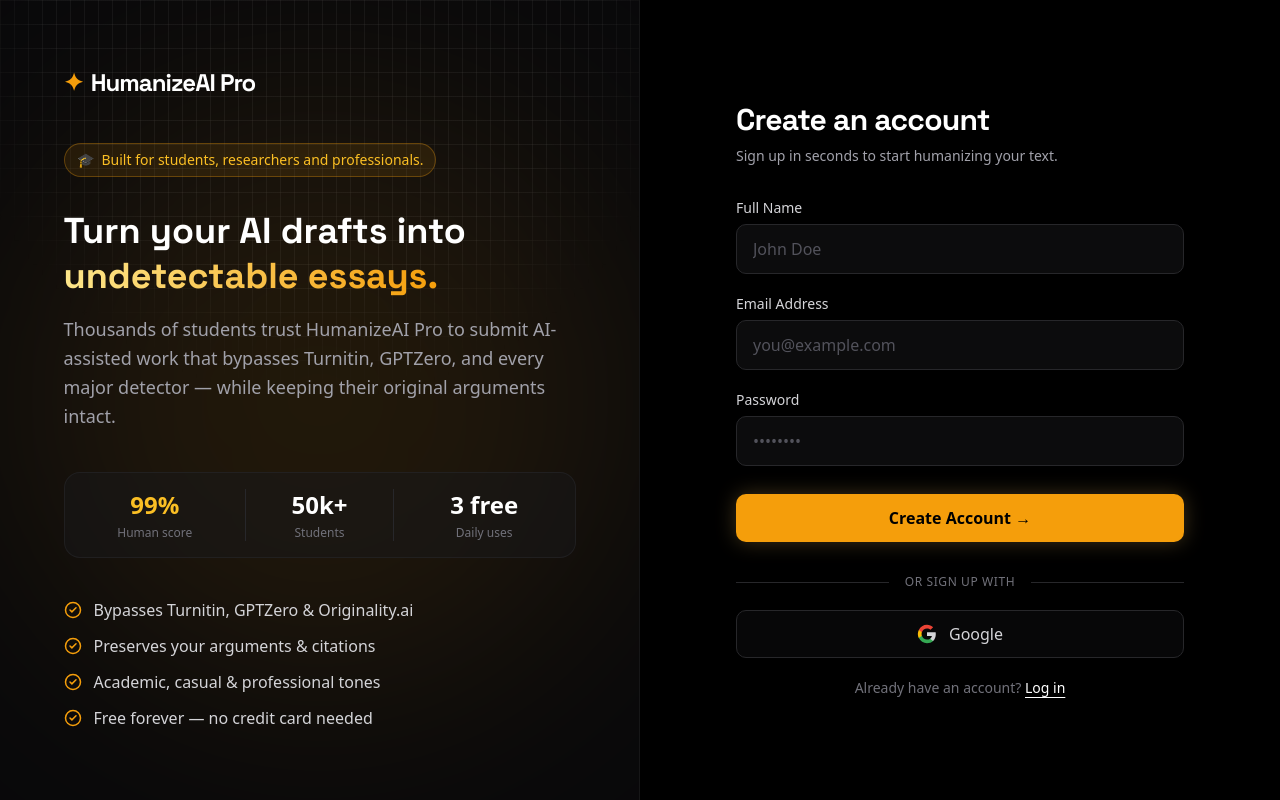
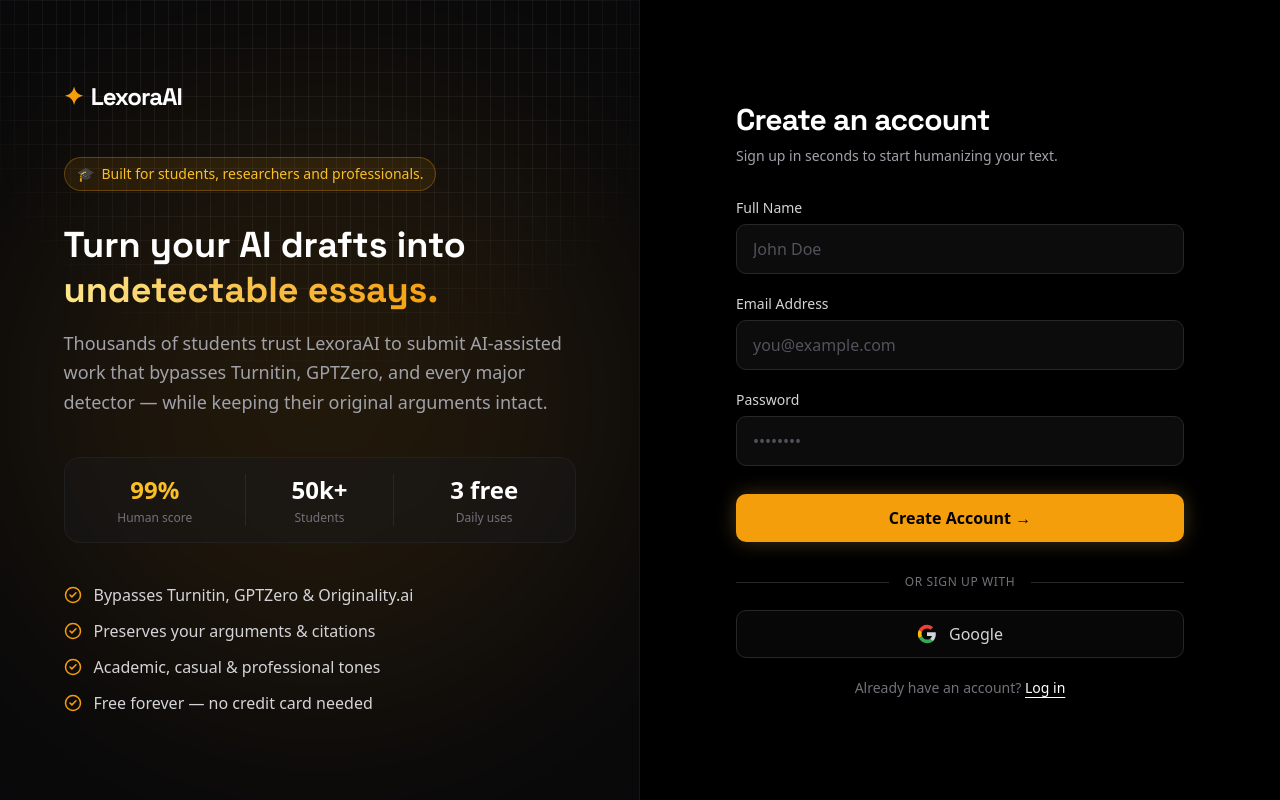
Before and after one commit to EmirhanCitgez/AI-Humanizer, a Next.js app in the folder humanize-pro/: page /auth/signup in a window 1280 px wide. Built offline with nearby package versions, Linux system fonts and the light colour scheme.

Commit message:
fix: build error Space Grotesk weight, rebrand all instances to LexoraAI

```diff
--- a/humanize-pro/src/app/app/layout.tsx
+++ b/humanize-pro/src/app/app/layout.tsx
@@ -26,7 +26,7 @@ export default async function AppLayout({ children }: { children: React.ReactNod
       <aside className="w-64 border-r border-zinc-800 flex flex-col bg-[#0A0A0B]">
         <div className="p-6">
           <Link href="/app/humanize" className="text-2xl font-logo flex items-center gap-2">
-            <span className="text-amber-500">✦</span> HumanizeAI
+            <span className="text-amber-500">✦</span> LexoraAI
           </Link>
         </div>
 
--- a/humanize-pro/src/app/app/settings/page.tsx
+++ b/humanize-pro/src/app/app/settings/page.tsx
@@ -358,7 +358,7 @@ export default async function SettingsPage({ searchParams }: { searchParams: { t
                       <Key size={20} className="text-amber-500" />
                       Developer API Keys
                     </h2>
-                    <p className="text-zinc-400 text-sm">Use these keys to authenticate API requests to the HumanizeAI Pro engine.</p>
+                    <p className="text-zinc-400 text-sm">Use these keys to authenticate API requests to the LexoraAI engine.</p>
                   </div>
                   <button className="bg-white text-black px-4 py-2 rounded-lg font-medium hover:bg-zinc-200 transition-colors flex items-center gap-2 text-sm shadow-sm">
                     <CheckCircle2 size={16} /> Create New Key
--- a/humanize-pro/src/app/auth/login/page.tsx
+++ b/humanize-pro/src/app/auth/login/page.tsx
@@ -17,7 +17,7 @@ export default function LoginPage({
 
         <div className="relative z-10 max-w-lg">
           <Link href="/" className="flex items-center gap-2 text-2xl font-logo mb-12 hover:opacity-80 transition-opacity">
-            <span className="text-amber-500">✦</span> HumanizeAI Pro
+            <span className="text-amber-500">✦</span> LexoraAI
           </Link>
 
           <div className="space-y-6">
--- a/humanize-pro/src/app/auth/reset-password/page.tsx
+++ b/humanize-pro/src/app/auth/reset-password/page.tsx
@@ -17,7 +17,7 @@ export default function ResetPasswordPage({
 
         <div className="relative z-10 max-w-lg">
           <div className="flex items-center gap-2 text-2xl font-logo mb-12">
-            <span className="text-amber-500">✦</span> HumanizeAI Pro
+            <span className="text-amber-500">✦</span> LexoraAI
           </div>
 
           <div className="space-y-6">
--- a/humanize-pro/src/app/auth/signup/page.tsx
+++ b/humanize-pro/src/app/auth/signup/page.tsx
@@ -18,7 +18,7 @@ export default function SignupPage({
         <div className="relative z-10 max-w-md w-full mx-auto px-6 text-center">
           {/* Logo */}
           <Link href="/" className="inline-flex items-center gap-2 text-xl font-logo mb-12 hover:opacity-80 transition-opacity">
-            <span className="text-amber-500">✦</span> HumanizeAI Pro
+            <span className="text-amber-500">✦</span> LexoraAI
           </Link>
 
           {/* Icon */}
@@ -40,7 +40,7 @@ export default function SignupPage({
           <div className="bg-zinc-900/60 border border-zinc-800 rounded-2xl p-6 mb-8 text-left space-y-4">
             {[
               { icon: '1', text: 'Open your email inbox' },
-              { icon: '2', text: 'Find the email from HumanizeAI Pro' },
+              { icon: '2', text: 'Find the email from LexoraAI' },
               { icon: '3', text: 'Click the confirmation link' },
             ].map((step) => (
               <div key={step.icon} className="flex items-center gap-4">
@@ -81,7 +81,7 @@ export default function SignupPage({
 
         <div className="relative z-10 max-w-lg">
           <Link href="/" className="flex items-center gap-2 text-2xl font-logo mb-12 hover:opacity-80 transition-opacity">
-            <span className="text-amber-500">✦</span> HumanizeAI Pro
+            <span className="text-amber-500">✦</span> LexoraAI
           </Link>
 
           {/* Student badge */}
@@ -95,7 +95,7 @@ export default function SignupPage({
               <span className="text-transparent bg-clip-text bg-gradient-to-r from-amber-200 to-amber-500">undetectable essays.</span>
             </h2>
             <p className="text-lg text-zinc-400 leading-relaxed">
-              Thousands of students trust HumanizeAI Pro to submit AI-assisted work that bypasses Turnitin, GPTZero, and every major detector — while keeping their original arguments intact.
+              Thousands of students trust LexoraAI to submit AI-assisted work that bypasses Turnitin, GPTZero, and every major detector — while keeping their original arguments intact.
             </p>
           </div>
 
--- a/humanize-pro/src/app/auth/update-password/page.tsx
+++ b/humanize-pro/src/app/auth/update-password/page.tsx
@@ -16,7 +16,7 @@ export default function UpdatePasswordPage({
 
         <div className="relative z-10 max-w-lg">
           <div className="flex items-center gap-2 text-2xl font-logo mb-12">
-            <span className="text-amber-500">✦</span> HumanizeAI Pro
+            <span className="text-amber-500">✦</span> LexoraAI
           </div>
 
           <div className="space-y-6">
--- a/humanize-pro/src/app/globals.css
+++ b/humanize-pro/src/app/globals.css
@@ -9,7 +9,7 @@
   }
   .font-logo {
     font-family: var(--font-logo), sans-serif;
-    font-weight: 800;
+    font-weight: 700;
     letter-spacing: -0.04em;
     line-height: 1;
   }
--- a/humanize-pro/src/app/layout.tsx
+++ b/humanize-pro/src/app/layout.tsx
@@ -9,7 +9,7 @@ const inter = Inter({ subsets: ['latin'], variable: '--font-sans' });
 const spaceGrotesk = Space_Grotesk({
   subsets: ['latin'],
   variable: '--font-logo',
-  weight: ['700', '800'],
+  weight: ['600', '700'],
 });
 
 const geistSans = localFont({
@@ -24,7 +24,7 @@ const geistMono = localFont({
 });
 
 export const metadata: Metadata = {
-  title: "HumanizeAI Pro",
+  title: "LexoraAI",
   description: "Turn AI Text Into Human Writing.",
 };
 
--- a/humanize-pro/src/app/page.tsx
+++ b/humanize-pro/src/app/page.tsx
@@ -18,7 +18,7 @@ export default function LandingPage() {
       <header className="fixed top-0 w-full z-50 border-b border-white/5 bg-black/50 backdrop-blur-md">
         <div className="max-w-7xl mx-auto px-6 h-16 flex items-center justify-between">
           <div className="text-xl font-logo flex items-center gap-2">
-            <span className="text-amber-500">✦</span> HumanizeAI Pro
+            <span className="text-amber-500">✦</span> LexoraAI
           </div>
           <nav className="hidden md:flex gap-8 text-sm font-medium text-zinc-400">
             <Link href="#features" className="hover:text-white transition-colors">Features</Link>
@@ -361,7 +361,7 @@ export default function LandingPage() {
         <div className="max-w-4xl mx-auto text-center relative z-10">
           <h2 className="text-4xl md:text-5xl font-display font-bold mb-6">Ready to sound human again?</h2>
           <p className="text-xl text-zinc-300 mb-10 max-w-2xl mx-auto">
-            Join thousands of writers, marketers, and students who trust HumanizeAI Pro to elevate their content.
+            Join thousands of writers, marketers, and students who trust LexoraAI to elevate their content.
           </p>
           <Link href="/auth/login" className="inline-flex bg-white text-black px-10 py-4 rounded-full text-lg font-bold hover:bg-zinc-200 transition-colors shadow-2xl">
             Create Your Free Account
@@ -373,14 +373,14 @@ export default function LandingPage() {
       <footer className="py-12 px-6 border-t border-zinc-900 bg-black text-center text-zinc-600 text-sm">
         <div className="max-w-7xl mx-auto flex flex-col md:flex-row justify-between items-center gap-4">
           <div className="flex items-center gap-2 font-logo text-zinc-400">
-            <span className="text-amber-500">✦</span> HumanizeAI Pro
+            <span className="text-amber-500">✦</span> LexoraAI
           </div>
           <div className="flex gap-6">
             <Link href="#" className="hover:text-zinc-300 transition-colors">Privacy Policy</Link>
             <Link href="#" className="hover:text-zinc-300 transition-colors">Terms of Service</Link>
             <Link href="#" className="hover:text-zinc-300 transition-colors">Contact</Link>
           </div>
-          <p>© 2026 HumanizeAI Pro. All rights reserved.</p>
+          <p>© 2026 LexoraAI. All rights reserved.</p>
         </div>
       </footer>
     </div>
```
